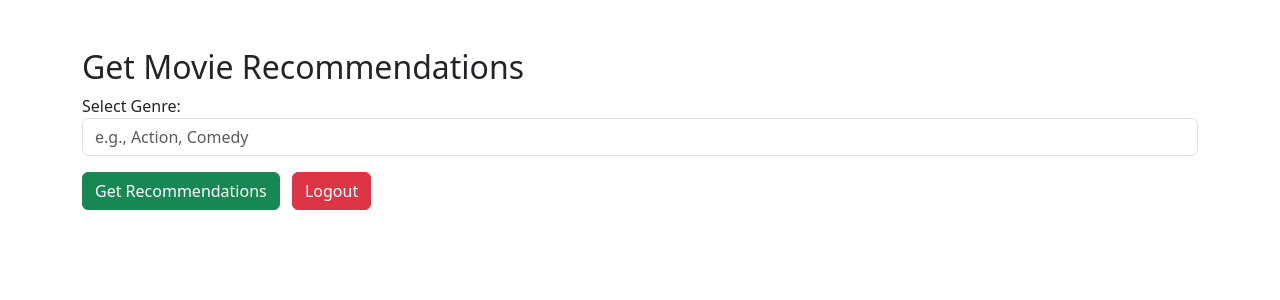
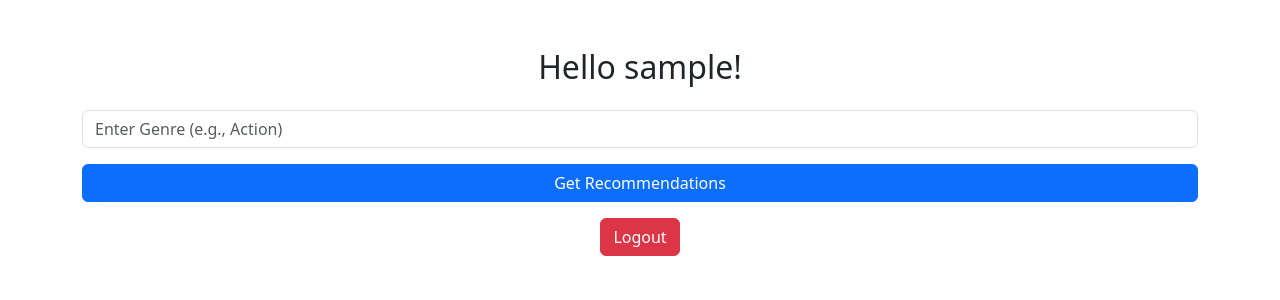
Before and after one commit to kirito6205/anime-recommendation-system, a Flask app: page /index in a window 1280 px wide. Shown: the top 300 px of the page. Run offline with Flask 3, Linux system fonts and the light colour scheme; the visitor is signed in with stand-in values (Sample User, id 1).

Commit message:
index.html

```diff
--- a/templates/index.html
+++ b/templates/index.html
@@ -2,34 +2,22 @@
 <html lang="en">
 <head>
     <meta charset="UTF-8">
-    <title>Home - Get Recommendations</title>
+    <title>Home</title>
     <link href="https://cdn.jsdelivr.net/npm/bootstrap@5.3.0/dist/css/bootstrap.min.css" rel="stylesheet">
 </head>
 <body>
-<div class="container">
-    <h2 class="mt-5">Get Movie Recommendations</h2>
-
-    {% with messages = get_flashed_messages(with_categories=true) %}
-      {% if messages %}
-        {% for category, message in messages %}
-          <div class="alert alert-{{ category }} alert-dismissible fade show mt-3" role="alert">
-            {{ message }}
-            <button type="button" class="btn-close" data-bs-dismiss="alert" aria-label="Close"></button>
-          </div>
-        {% endfor %}
-      {% endif %}
-    {% endwith %}
-
-    <form method="POST">
+<div class="container mt-5">
+    <h2 class="text-center mb-4">Hello {{ current_user.username }}!</h2>
+    <form method="POST" class="text-center">
         <div class="mb-3">
-            <label for="genre">Select Genre:</label>
-            <input type="text" class="form-control" id="genre" name="genre" placeholder="e.g., Action, Comedy" required>
+            <input type="text" name="genre" class="form-control" placeholder="Enter Genre (e.g., Action)" required>
         </div>
-        <button type="submit" class="btn btn-success">Get Recommendations</button>
-        <a href="{{ url_for('logout') }}" class="btn btn-danger ms-2">Logout</a>
+        <button type="submit" class="btn btn-primary w-100">Get Recommendations</button>
     </form>
+    <div class="text-center mt-3">
+        <a href="{{ url_for('logout') }}" class="btn btn-danger">Logout</a>
+    </div>
 </div>
-
 <script src="https://cdn.jsdelivr.net/npm/bootstrap@5.3.0/dist/js/bootstrap.bundle.min.js"></script>
 </body>
 </html>
```
